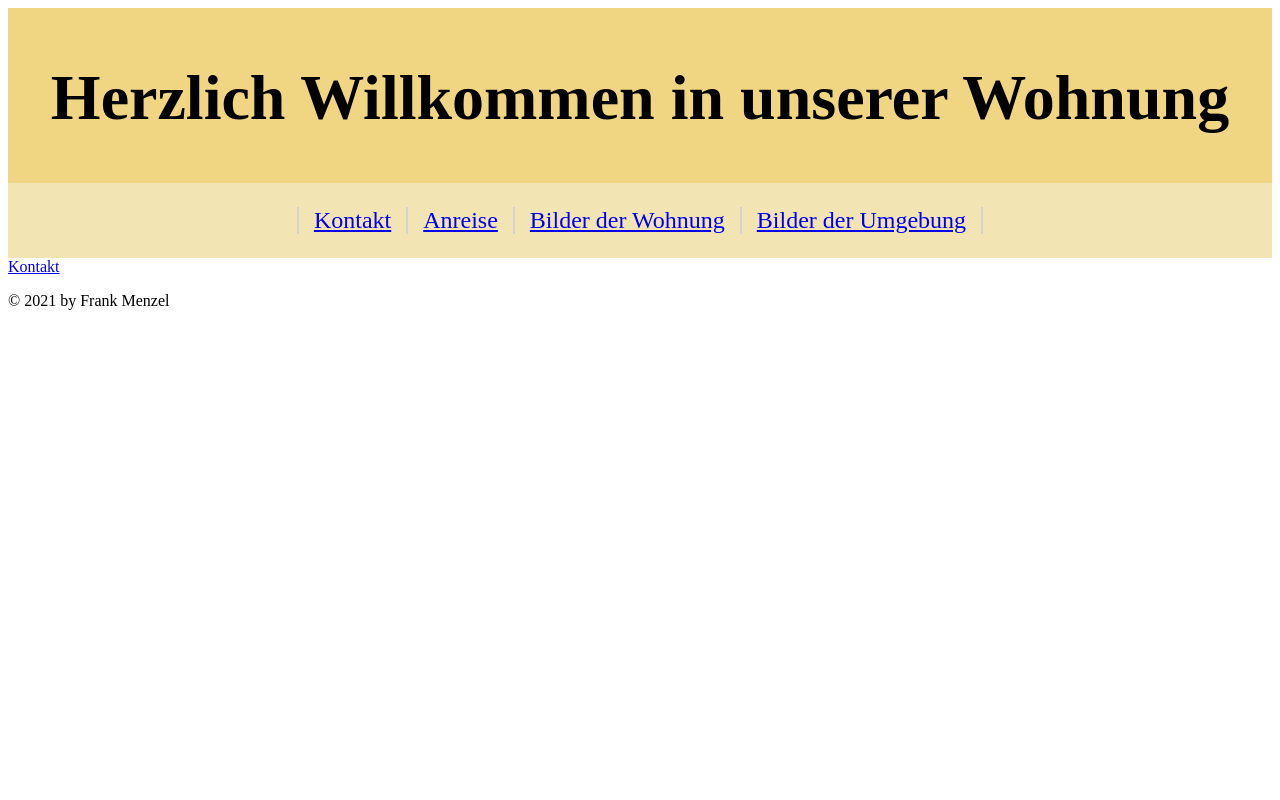
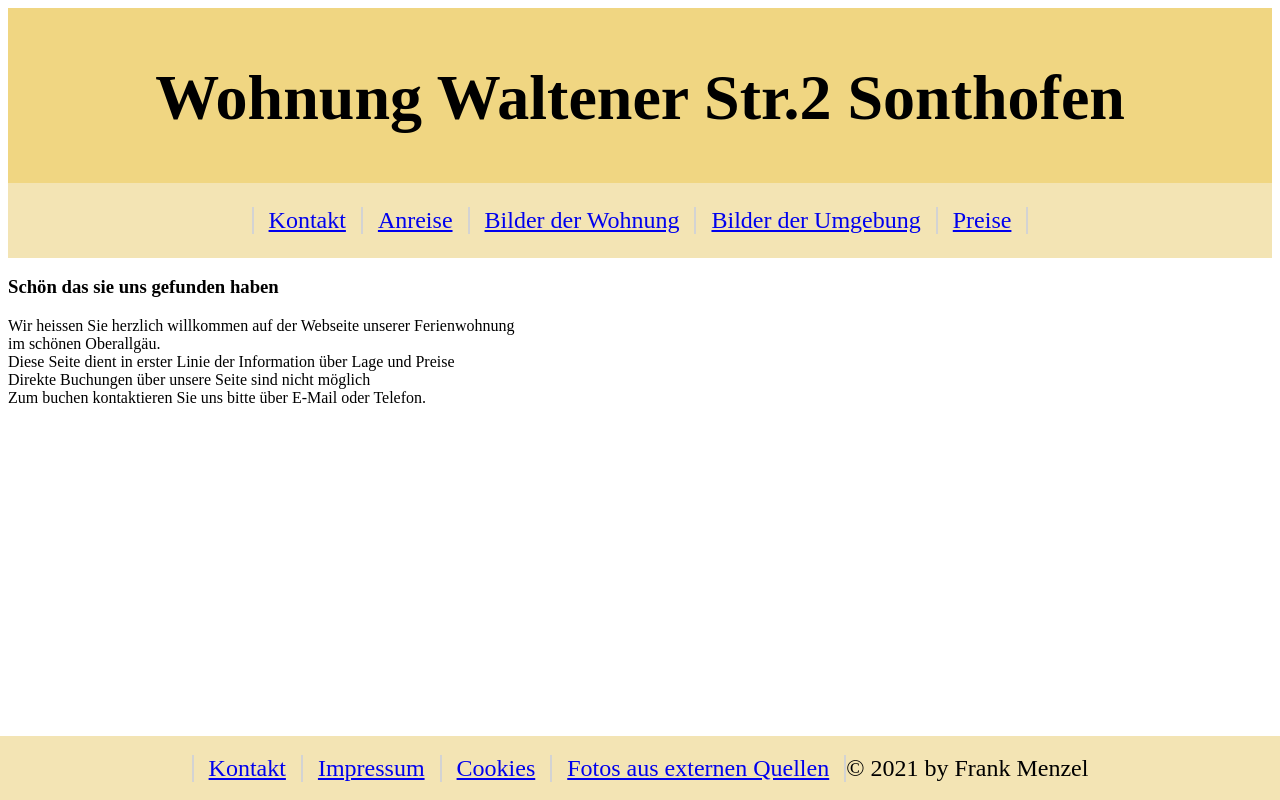
Before and after one commit to pyrrhus-ich/Wohnung, a plain HTML site: page index.html in a window 1280 px wide. Drawn offline with Linux system fonts and the light colour scheme.

Commit message:
Zwischenstand

```diff
--- a/index.html
+++ b/index.html
@@ -7,7 +7,10 @@
         <title>Wohnung Waltener</title>
         <meta name="description" content="">
         <meta name="viewport" content="width=device-width, initial-scale=1">
-        <link rel="stylesheet" href="styles.css">
+
+        <link rel="stylesheet" href="styles/styles.css">
+        <link rel="stylesheet" href="styles/footer.css">
+        <link rel="stylesheet" href="styles/header.css">
 
         <link rel="icon" type="image/png" href="image/favicon.png" sizes="32x32">
         <link rel="icon" type="image/png" href="image/favicon.png" sizes="96x96">
@@ -17,8 +20,8 @@
     <body>
         <header>
 
-                <h1>Herzlich Willkommen
-                    in unserer Wohnung</h1>
+                <h1>Wohnung Waltener Str.2 Sonthofen</h1>
+
        </header>
 
        <nav>
@@ -32,14 +35,38 @@
                 <a href="sites/wohnung.html">Bilder der Wohnung</a>
              </ul>
              <ul>
-                <a href="umgebung.html">Bilder der Umgebung</a>
+                <a href="sites/umgebung.html">Bilder der Umgebung</a>
+             </ul>
+             <ul>
+                <a href="sites/preise.html">Preise</a>
              </ul>
        </nav>
-
-
+    <main>
+       <article>
+        <h3>Schön das sie uns gefunden haben</h3>
+        <p>
+            Wir heissen Sie herzlich willkommen auf der Webseite unserer Ferienwohnung<br>
+            im schönen Oberallgäu.<br>
+            Diese Seite dient in erster Linie der Information über Lage und Preise<br>
+            Direkte Buchungen über unsere Seite sind nicht möglich<br>
+            Zum buchen kontaktieren Sie uns bitte über E-Mail oder Telefon.<br>
+        </p>
+       </article>
+    </main>
 
     <footer>
-        <a href="sites/kontakt.html">Kontakt</a>
+        <ul id="leftLink">
+            <a href="sites/kontakt.html">Kontakt</a>
+        </ul>
+        <ul>
+            <a href="sites/impressum.html">Impressum</a>
+        </ul>
+        <ul>
+            <a href="sites/cookies.html">Cookies</a>
+        </ul>
+        <ul>
+            <a href="sites/verwendeteFotos.html">Fotos aus externen Quellen</a>
+        </ul>
         <p>© 2021 by Frank Menzel</p>
     </footer>
     </body>
--- /dev/null
+++ b/styles/footer.css
@@ -0,0 +1,12 @@
+footer{
+    position: fixed;
+  left: 0px;
+  bottom: 0px;
+  height: 64px;
+  width: 100%;
+  background-color: rgb(243, 228, 180);
+    display: flex;
+    align-items: center;
+    justify-content: center;
+    font-size: x-large;
+}
--- /dev/null
+++ b/styles/header.css
@@ -0,0 +1,8 @@
+header{
+    top: 0pt;
+    background-color: rgb(240, 214, 130);
+    text-align: center;
+    padding-top: 10px;
+    padding-bottom: 5px;
+   font-size: xx-large;
+}
--- a/styles.css
+++ b/styles/styles.css
@@ -1,14 +1,7 @@
 
 
 
- header{
-    top: 0pt;
-    background-color: rgb(240, 214, 130);
-    text-align: center;
-    padding-top: 10px;
-    padding-bottom: 5px;
-   font-size: xx-large;
-}
+
 
 
 nav{
@@ -41,8 +34,3 @@ address{
     text-align: center;
     font-size: x-large;
 }
-
-
-footer{
-
-}
```
Also changed, not shown: sites/impressum.html (added, +30 -0 lines), sites/kontakt.html (+5 -2 lines), sites/preise.html (added).
